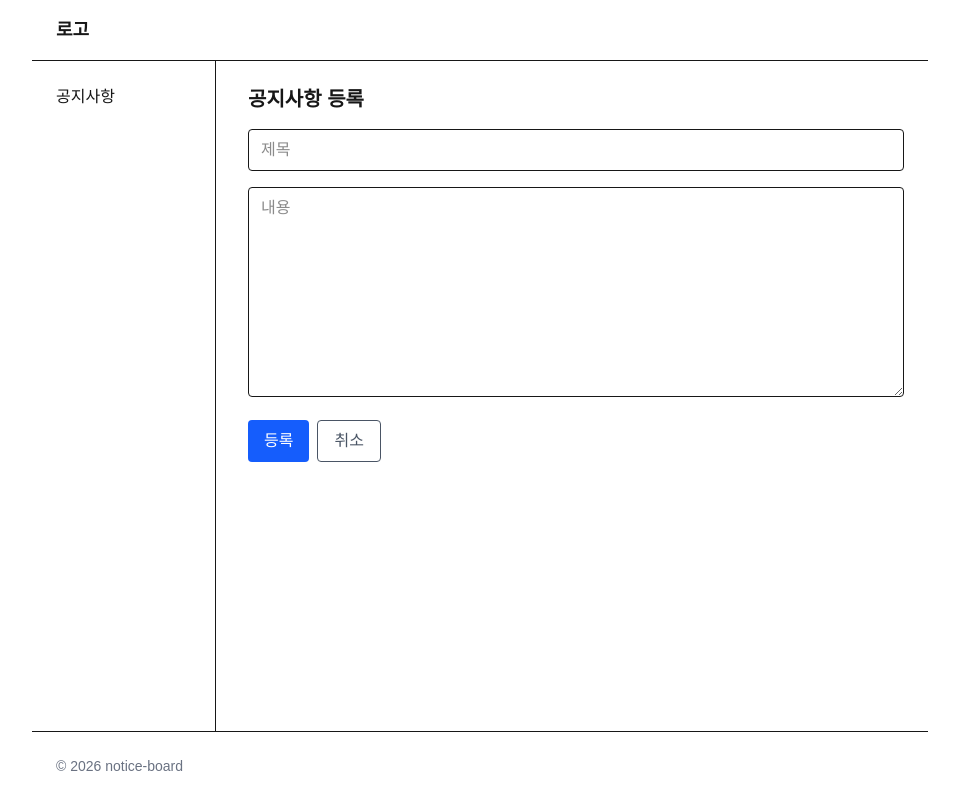
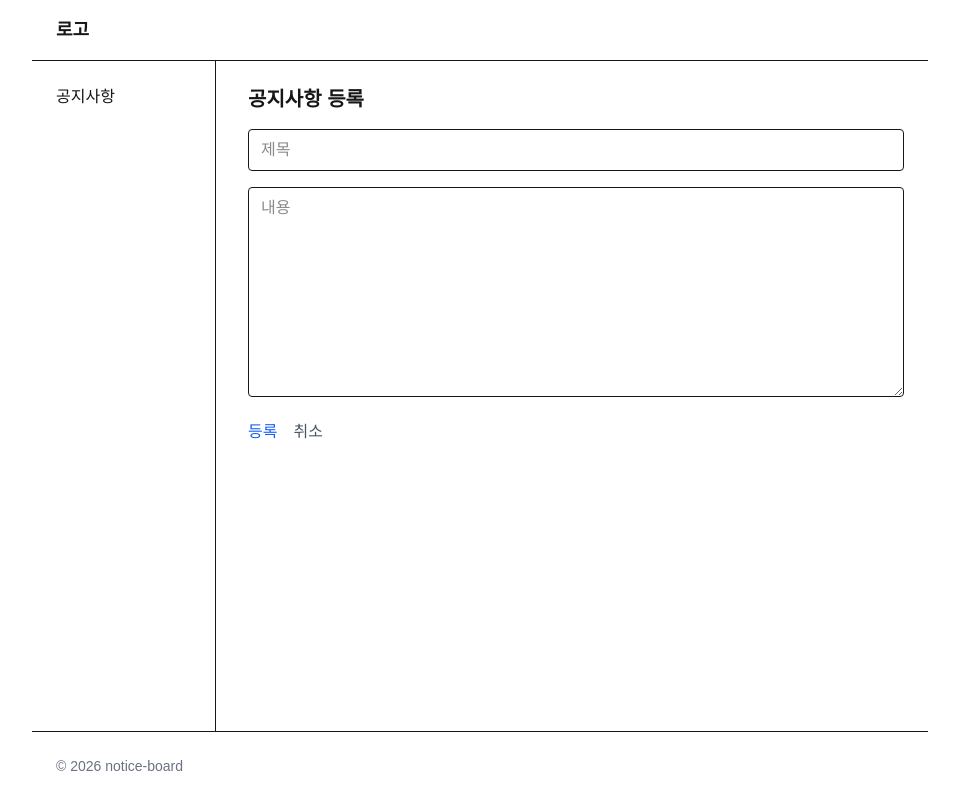
Before and after one commit to jkchappydev/notice-next-js, a Next.js app: page /notices/new in a window 1280 px wide. Shown: the whole page, without its empty margins (160-1119 px from the left). Built offline with nearby package versions, Linux system fonts and the light colour scheme.

Commit message:
style: restyle action buttons as text links, add pointer cursor

```diff
--- a/src/app/notices/new/page.tsx
+++ b/src/app/notices/new/page.tsx
@@ -23,7 +23,7 @@ export default function NoticeNewPage() {
                     required
                     className="w-full border rounded px-3 py-2"
                 />
-                <div className="flex gap-2">
+                <div>
                     <SubmitButton label={`등록`} message={`등록하시겠어요?`}></SubmitButton>
                     <CancelButton href={`/notices`} label={`취소`} message={`취소하시겠어요?`}></CancelButton>
                 </div>
--- a/src/components/CancelButton.tsx
+++ b/src/components/CancelButton.tsx
@@ -12,7 +12,7 @@ export function CancelButton({href, label, message}:CancelButtonProps) {
     return (
         <Link
             href={href}
-            className="px-4 py-2 rounded border text-gray-600 hover:bg-gray-50"
+            className="px-4 text-gray-600 hover:underline"
             onClick={(e) => {
                 if (!confirm(message)) {
                     e.preventDefault();
--- a/src/components/DeleteButton.tsx
+++ b/src/components/DeleteButton.tsx
@@ -9,7 +9,7 @@ export function DeleteButton({label, message}: DeleteButtonProps) {
     return (
         <button
             type="submit"
-            className="text-red-600 hover:underline"
+            className="text-red-600 hover:underline cursor-pointer"
             onClick={(e) => {
                 if (!confirm(message)) {
                     e.preventDefault();
--- a/src/components/SubmitButton.tsx
+++ b/src/components/SubmitButton.tsx
@@ -9,7 +9,7 @@ export function SubmitButton({label, message}:SubmitButtonProps) {
     return (
         <button
             type="submit"
-            className="bg-blue-600 text-white px-4 py-2 rounded hover:bg-blue-700"
+            className="text-blue-600 hover:underline cursor-pointer"
             onClick={(e) => {
                 if (!confirm(message)) {
                     e.preventDefault();
```
